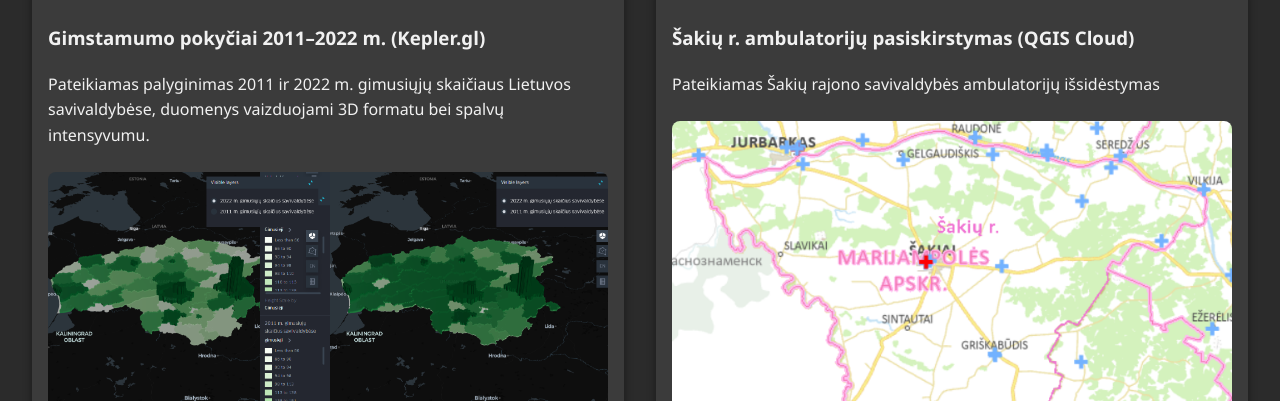
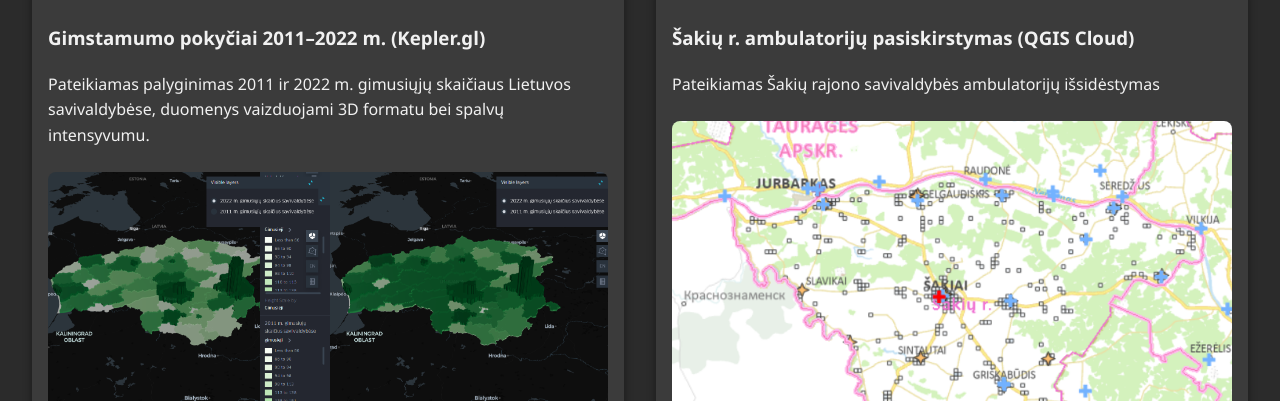
Before and after one commit to kamilesutk/kamilesutka, a plain HTML site: page 4_praktinis/index.html in a window 1280 px wide. Shown: the part 1388-1789 px from the top of the page. Drawn offline with Linux system fonts and the light colour scheme.

Commit message:
Pataisyta svetaine

```diff
--- a/4_praktinis/index.html
+++ b/4_praktinis/index.html
@@ -66,7 +66,7 @@
                     <h3>Šakių r. ambulatorijų pasiskirstymas (QGIS Cloud)</h3>
                     <p>Pateikiamas Šakių rajono savivaldybės ambulatorijų išsidėstymas</p>
                     <a href="https://kamilesutk.github.io/kamilesutka/2_praktinis/index.html" target="_blank">
-                        <img src="img/Map_4.png" alt="Žemėlapio peržiūra 3">
+                        <img src="img/img_222.png" alt="Žemėlapio peržiūra 3">
                     </a>
                 </div>
                 <div class="map-box">
```
Also changed, not shown: 4_praktinis/img/img_222.png (added).
